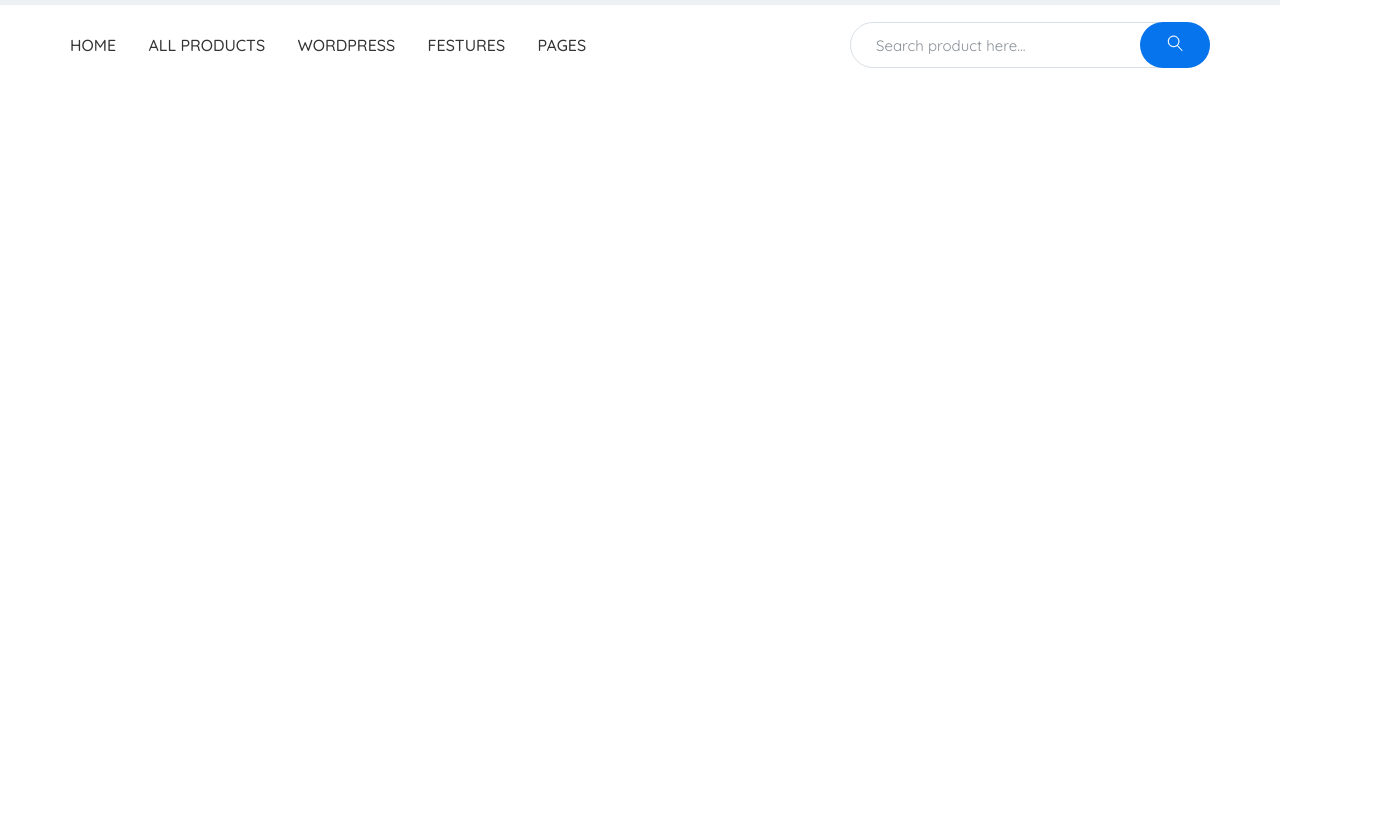
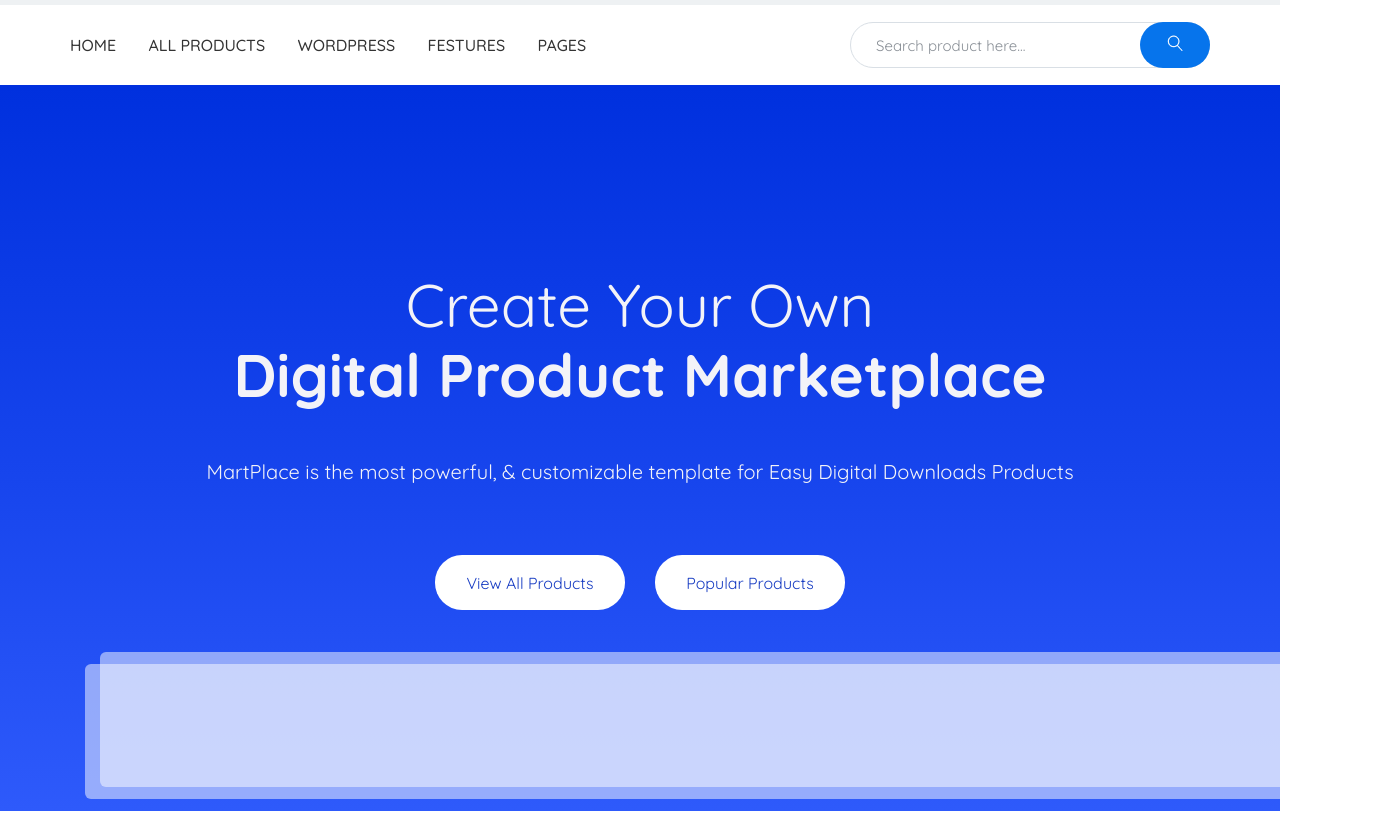
Before and after one commit to Tetrapleg/martplace, a website: page app/index.html in a window 1280 px wide. Shown: the part 95-910 px from the top of the page, 1380 px wide, since content can reach past the window. Before the commit the page ends 800 px from the top, so only its background shows below. Drawn offline with nearby package versions, Linux system fonts and the light colour scheme; files that its build step writes are made by us from their sources.

Commit message:
added digital section

```diff
--- a/app/index.html
+++ b/app/index.html
@@ -66,7 +66,7 @@
                         </ul>
                     </nav>
                     <div class="header__menu-search">
-                    <form >
+                        <form>
                             <input type="text" placeholder="Search product here..." required>
                             <button tupe="submit">
                                 <img src="images/icons/search.png" alt="">
@@ -78,6 +78,32 @@
         </div>
     </header>
 
+    <section class="digital">
+        <div class="container">
+            <div class="digital__inner">
+                <div class="digital__inner-title">
+                    Create Your Own
+                    <p>Digital Product Marketplace</p>
+                </div>
+                <div class="digital__inner-text">
+                    MartPlace is the most powerful, & customizable template for Easy Digital Downloads Products
+                </div>
+                <div class="digital__inner-btn">
+                    <a class="digital__btn" href="#">View All Products</a>
+                    <a class="digital__btn" href="#">Popular Products</a>
+                </div>
+            </div>
+            <div class="digital__search">
+                <div class="digital__box digital__search-low"></div>
+                <div class="digital__box digital__search-medium"></div>
+                <div class="digital__box digital__search-hi">
+                    <form class="search__decor">
+
+                    </form>
+                </div>
+            </div>
+        </div>
+    </section>
 
 
     <script src="https://ajax.googleapis.com/ajax/libs/jquery/3.4.1/jquery.min.js"></script>
--- a/app/scss/style.scss
+++ b/app/scss/style.scss
@@ -73,3 +73,73 @@
         cursor: pointer;
     }
 }
+.digital{
+    background: linear-gradient( 180deg, rgb(0,48,222) 0%, rgb(23,69,237) 54%, rgb(46,90,251) 100%);
+    width: 100%;
+    min-height: 726px;
+    position: relative;
+  }
+.digital__inner{
+    padding: 185px 0px 70px;
+    color: #f3f3f8;
+    text-align: center;
+    &-title{
+        font-size: 60px;
+        line-height: 70px;
+        p{
+            font-weight: 700;
+            margin: 0 0 50px;
+        }
+    }
+    &-text{
+        font-size: 20px;
+        margin-bottom: 72px;
+    }
+    &-btn{
+        display: flex;
+        justify-content: center;
+        .digital__btn{
+            font-size: 16px;
+            height: 55px;
+            width: 190px;
+            background-color: #fff;
+            border-radius: 27px;
+            color: #163bc2;
+            padding-top: 19px;
+            margin: 0 15px 0 15px;
+            transition: all .3s;
+            &:hover{
+                background-color: #163bc2;
+                border: 1px solid #fff !important;
+                color: #fff;
+            }
+        }
+    }
+}
+.digital__search{
+    overflow: visible;
+}
+.digital__box{
+    height: 135px;
+    width: 100%;
+    margin: 0 auto;
+    position: absolute;
+}
+.digital__search-low{
+    margin-left: 30px;
+    margin-right: 30px;
+    bottom: 24px;
+    border-radius: 6px;
+    background-color: rgb(255, 255, 255);
+    opacity: 0.502;
+    z-index: 1;
+}
+.digital__search-medium{
+    margin-left: 15px;
+    margin-right: 15px;
+    bottom: 12px;
+    border-radius: 6px;
+    background-color: rgb(255, 255, 255);
+    opacity: 0.502;
+    z-index: 1;
+}
```
Also changed, not shown: app/images/bg-image.png (added). Lines whose indentation alone changed are shown as unchanged.
